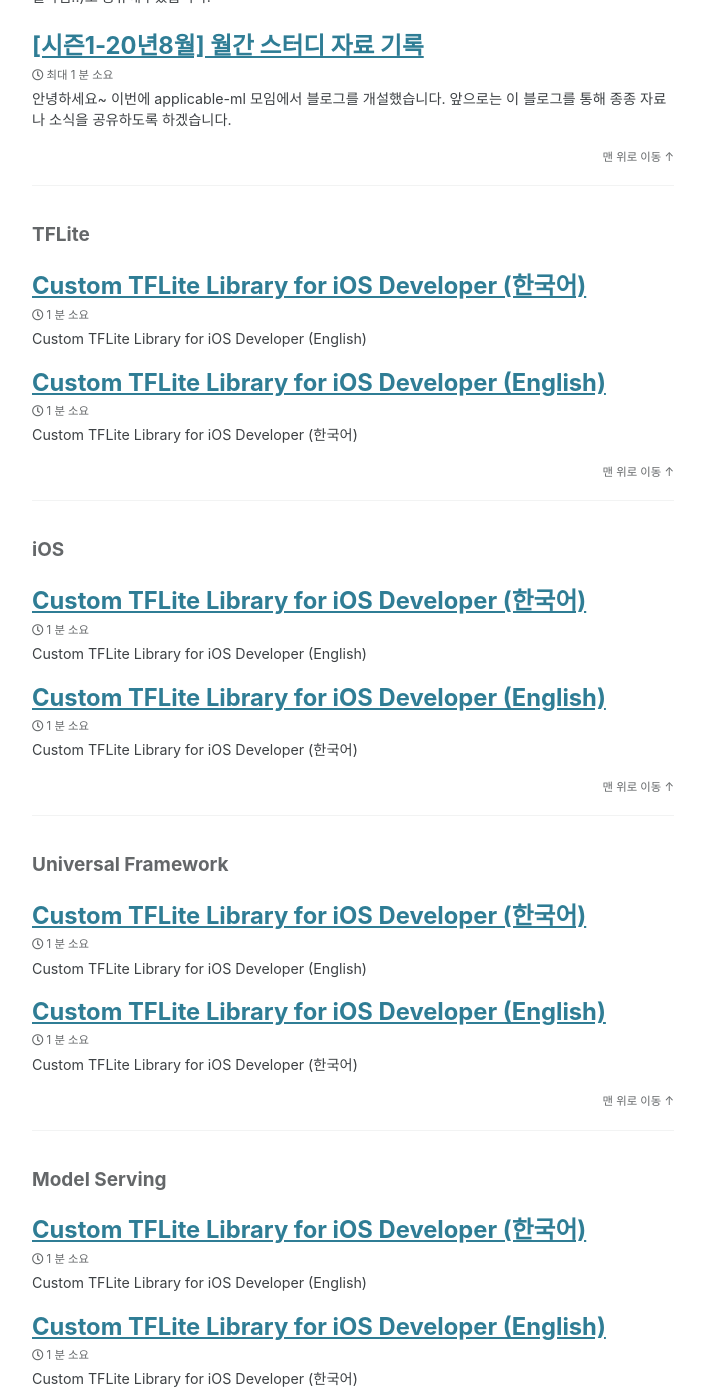
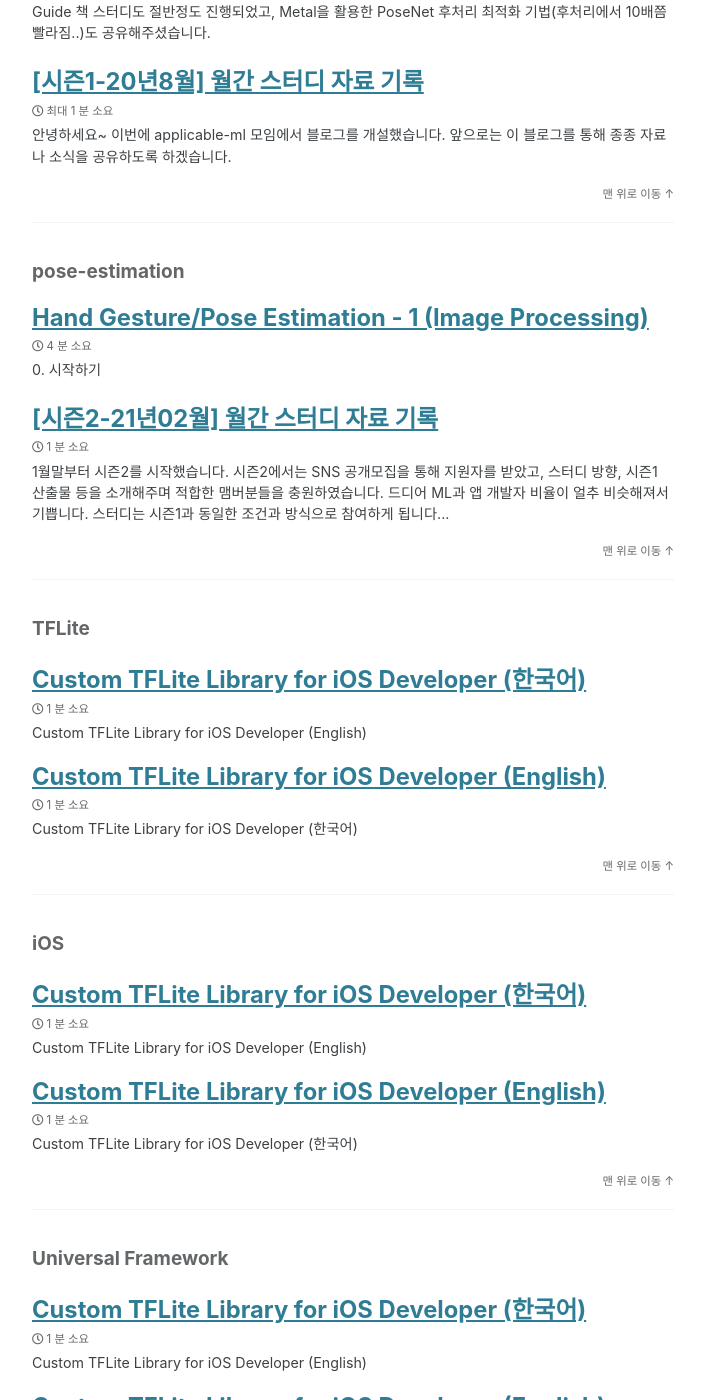
Before and after one commit to applicable-ml/applicable-ml.github.io, a Jekyll site: the page built from tags.md, in a window 1280 px wide and 1400 px high, scrolled down 5903 px. Shown: the whole window, without its empty margins (287-992 px from the left). Built offline with Jekyll 4.4.1, drawn with Linux system fonts in a browser that asks for light colours; cached includes are drawn as plain includes; some of the changed text lies outside the part shown.

Commit message:
Update _posts/2022-04-21-hand-pose-estimation-1.md

```diff
--- a/_posts/2022-04-21-hand-pose-estimation-1.md
+++ b/_posts/2022-04-21-hand-pose-estimation-1.md
@@ -1,6 +1,6 @@
 ---
 title: Hand Gesture/Pose Estimation - 1 (Image Processing)
-tags: ['ml', 'vision']
+tags: ['ml', 'vision', 'hand-pose-estimation', 'pose-estimation', 'preprocessing']
 author: "Dongseok Yang"
 ---
 
```
